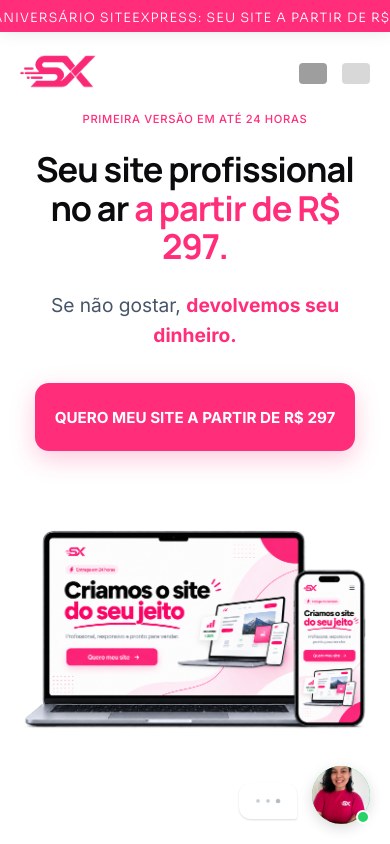
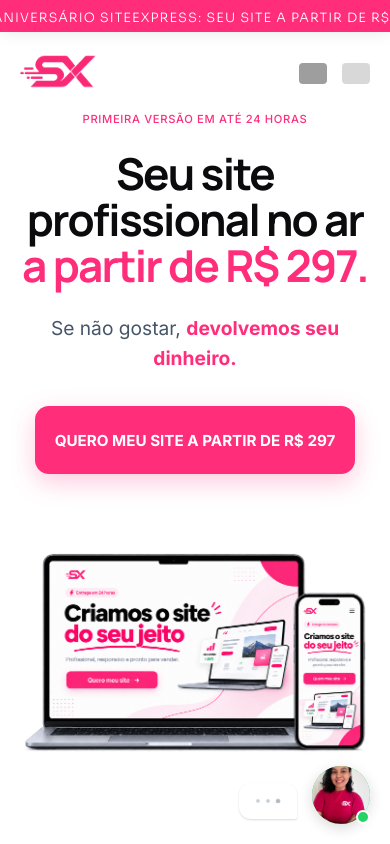
Before and after one commit to t0non/siteexpressbrasil, a Next.js app: page / in a window 390 px wide. Shown: the top 844 px of the page. Built offline with nearby package versions, Linux system fonts and the light colour scheme; grey boxes are pictures that could not be loaded.

Commit message:
fix: increase hero headline font size on mobile to 2.75rem for high visual impact

```diff
--- a/src/app/page.module.css
+++ b/src/app/page.module.css
@@ -988,9 +988,9 @@ details[open] .faqQuestion::after {
 .headline {
   font-family: var(--font-manrope), sans-serif;
   font-weight: 700;
-  font-size: 2.15rem;
-  line-height: 1.12;
-  letter-spacing: -0.03em;
+  font-size: 2.75rem;
+  line-height: 1.05;
+  letter-spacing: -0.04em;
   margin-bottom: var(--space-sm);
   color: var(--color-black);
 }
```
